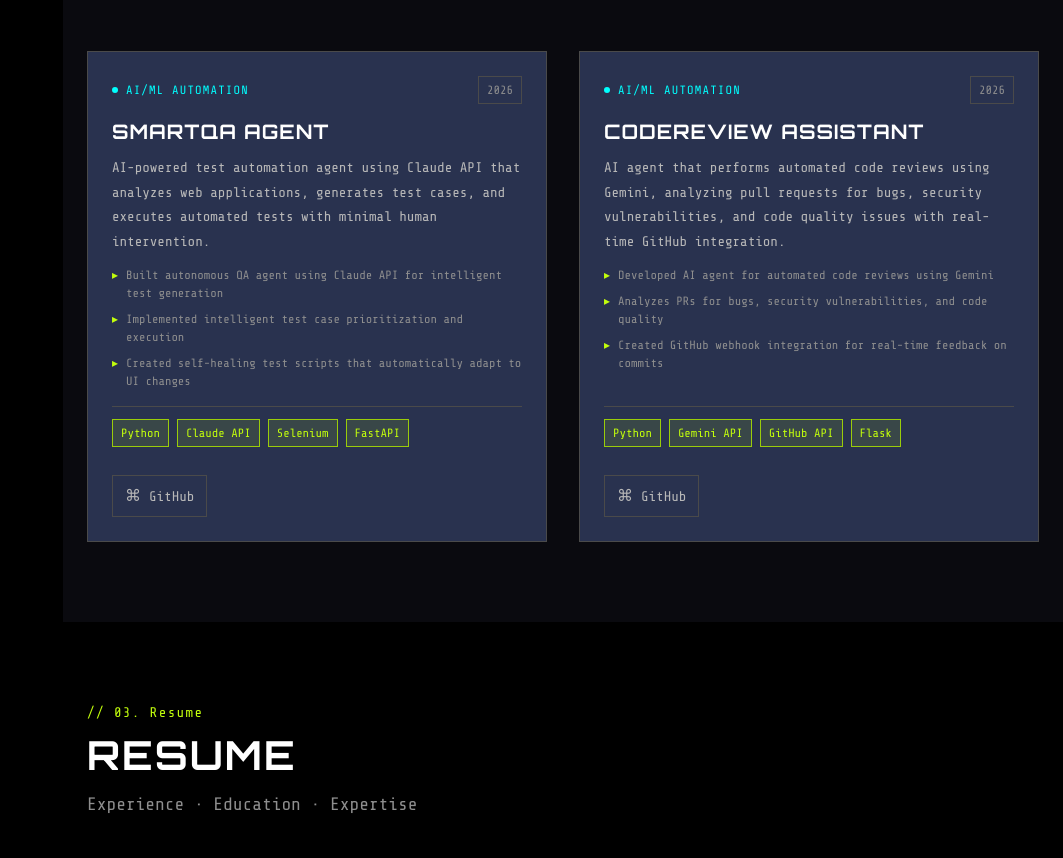
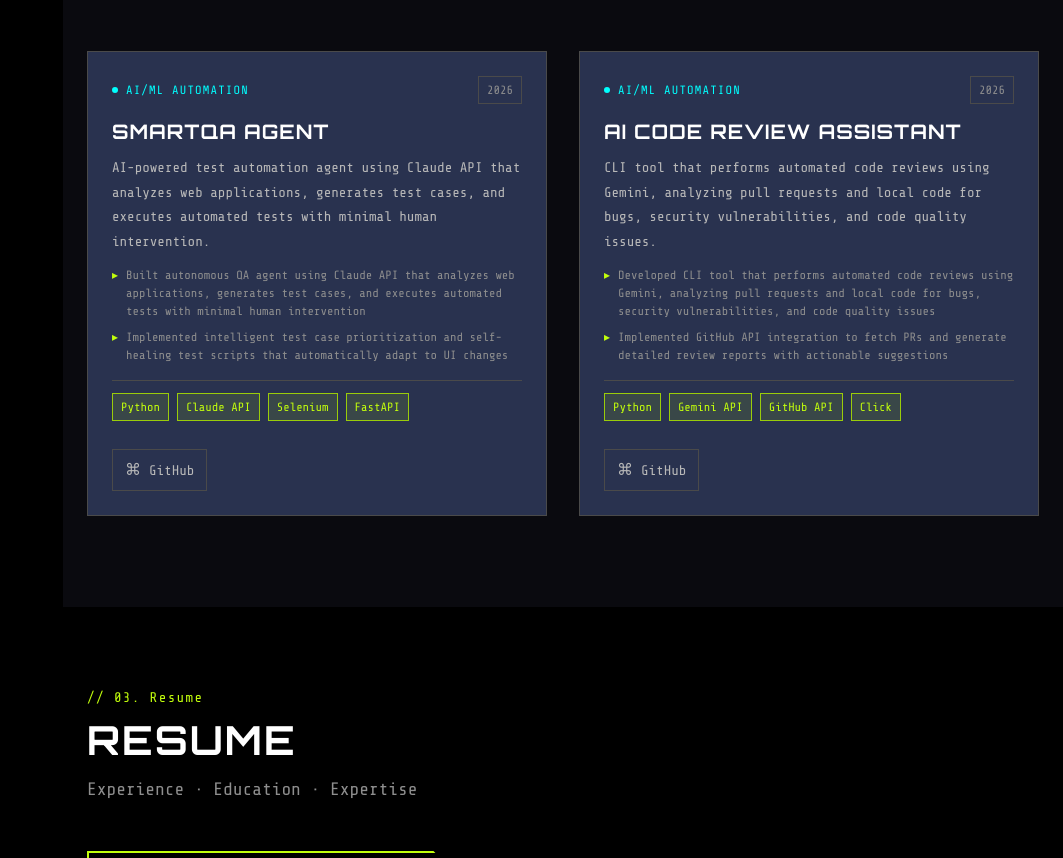
Before and after one commit to xPurification/portfolio, a React (Vite) app: page / in a window 1280 px wide. Shown: the part 1265-2123 px from the top of the page, without its empty margins (217-1280 px from the left). Built offline with nearby package versions, Linux system fonts and the light colour scheme.

Commit message:
Update projects: fix highlights and change Flask to Click

```diff
--- a/src/data/content.js
+++ b/src/data/content.js
@@ -95,9 +95,8 @@ export const projects = [
     github: "https://github.com/xPurification",
     live: null,
     highlights: [
-      "Built autonomous QA agent using Claude API for intelligent test generation",
-      "Implemented intelligent test case prioritization and execution",
-      "Created self-healing test scripts that automatically adapt to UI changes"
+      "Built autonomous QA agent using Claude API that analyzes web applications, generates test cases, and executes automated tests with minimal human intervention",
+      "Implemented intelligent test case prioritization and self-healing test scripts that automatically adapt to UI changes"
     ],
     year: "2026",
     category: "AI/ML Automation",
@@ -105,15 +104,14 @@ export const projects = [
   },
   {
     id: 2,
-    title: "CodeReview Assistant",
-    description: "AI agent that performs automated code reviews using Gemini, analyzing pull requests for bugs, security vulnerabilities, and code quality issues with real-time GitHub integration.",
-    techStack: ["Python", "Gemini API", "GitHub API", "Flask"],
+    title: "AI Code Review Assistant",
+    description: "CLI tool that performs automated code reviews using Gemini, analyzing pull requests and local code for bugs, security vulnerabilities, and code quality issues.",
+    techStack: ["Python", "Gemini API", "GitHub API", "Click"],
     github: "https://github.com/xPurification",
     live: null,
     highlights: [
-      "Developed AI agent for automated code reviews using Gemini",
-      "Analyzes PRs for bugs, security vulnerabilities, and code quality",
-      "Created GitHub webhook integration for real-time feedback on commits"
+      "Developed CLI tool that performs automated code reviews using Gemini, analyzing pull requests and local code for bugs, security vulnerabilities, and code quality issues",
+      "Implemented GitHub API integration to fetch PRs and generate detailed review reports with actionable suggestions"
     ],
     year: "2026",
     category: "AI/ML Automation",
```
